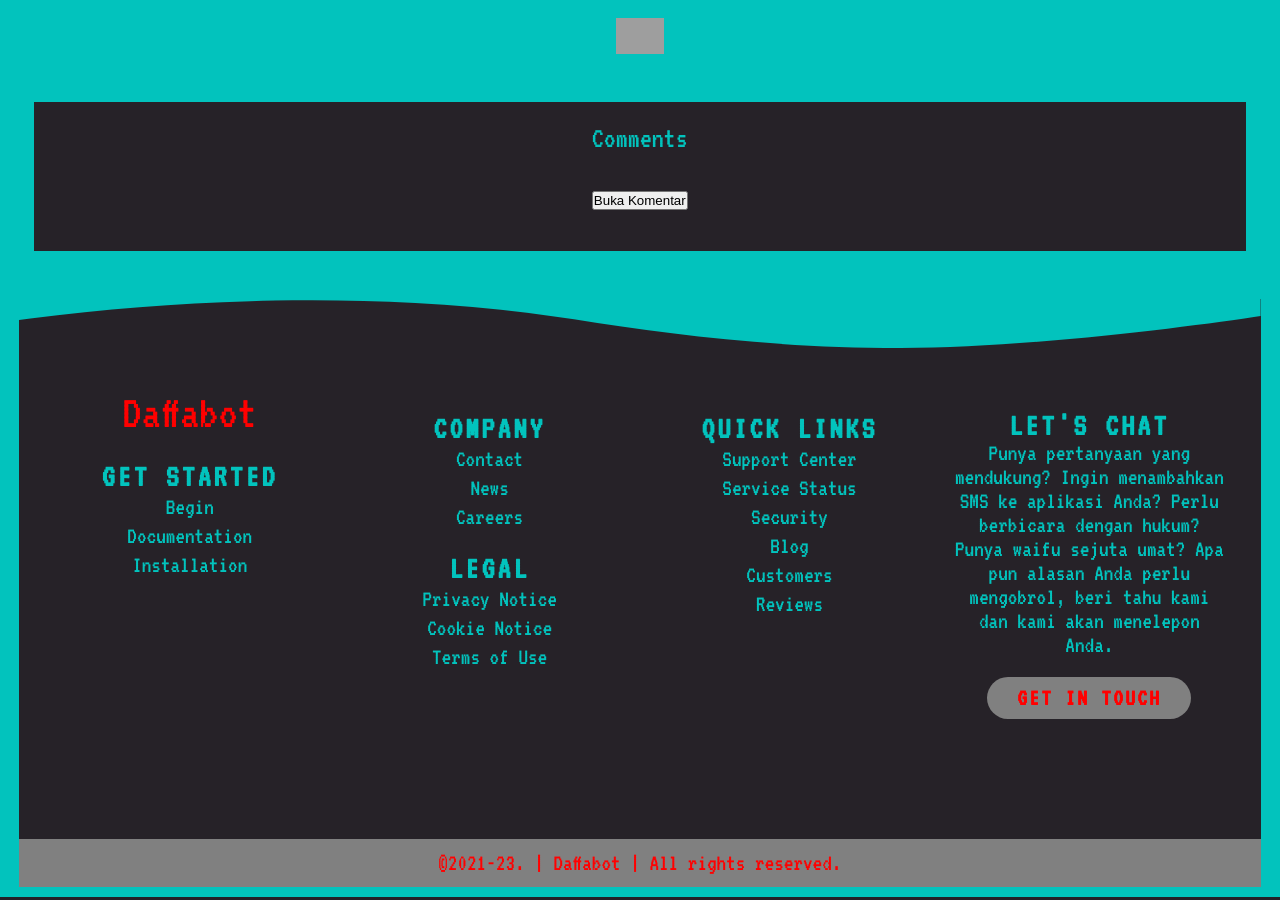
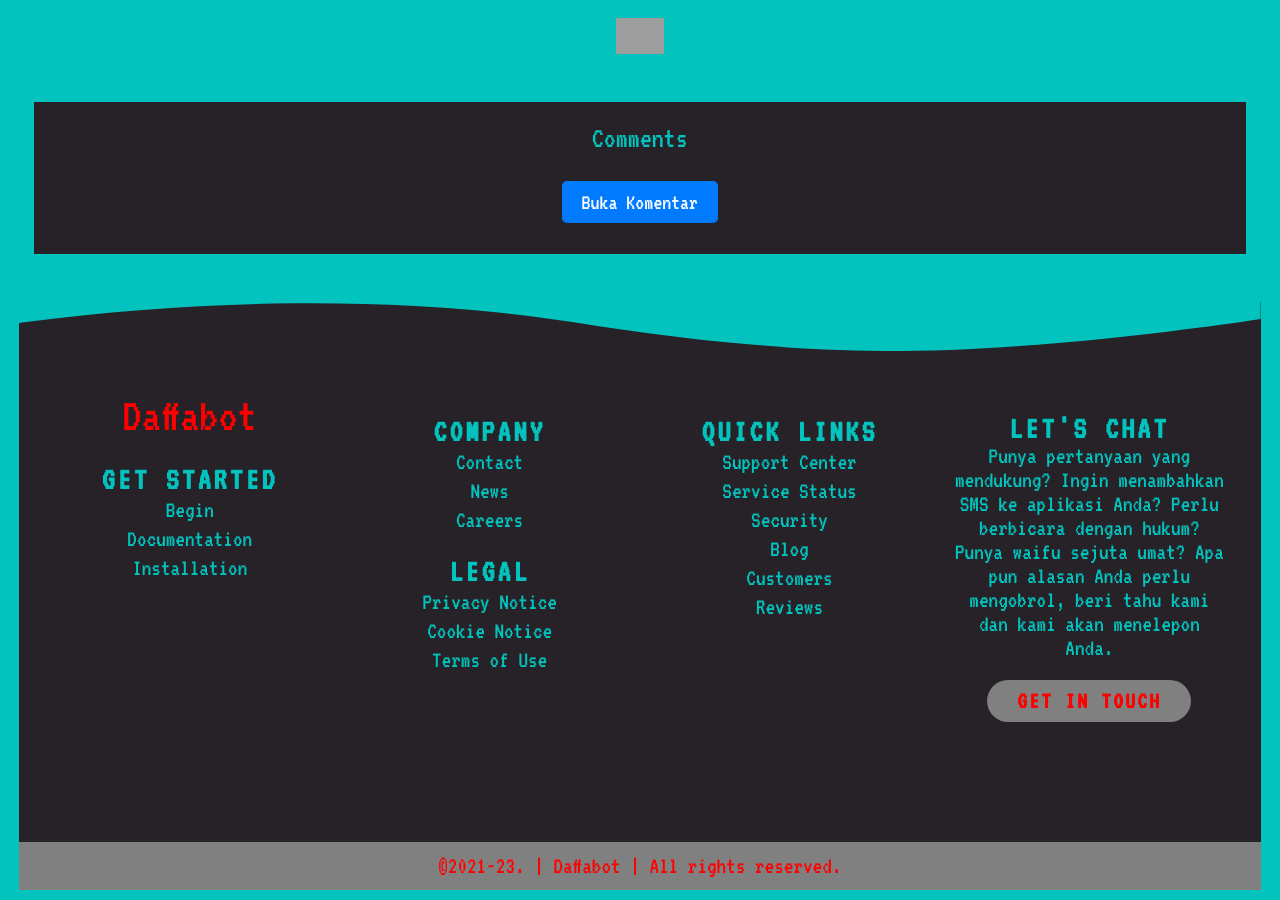
Before and after one commit to Daffabot/Daffabot.github.io, a PHP site: page / in a window 1280 px wide. Shown: the part 4034-4934 px from the top of the page. Run offline with PHP 8.4, Linux system fonts and the light colour scheme; grey boxes are pictures that could not be loaded.

Commit message:
[Comment] Add : style button open comment

```diff
--- a/css/index.css
+++ b/css/index.css
@@ -1,3 +1,27 @@
+/* Button open comment setting */
+#loadDisqus {
+  display: block;
+  margin: 10px auto;
+  padding: 10px 20px;
+  background-color: #007bff;
+  color: #fff;
+  border: none;
+  border-radius: 5px;
+  cursor: pointer;
+  font-family: "VT323";
+  font-size: 1.4rem;
+  transition: background-color 0.3s ease;
+}
+
+#loadDisqus:hover {
+  background-color: #0056b3;
+}
+
+#loadDisqus.closeport {
+  display: none;
+}
+
+/* Navbar side setting */
 .side-menu{
     width: 300px;
     height: 100vh;
```
